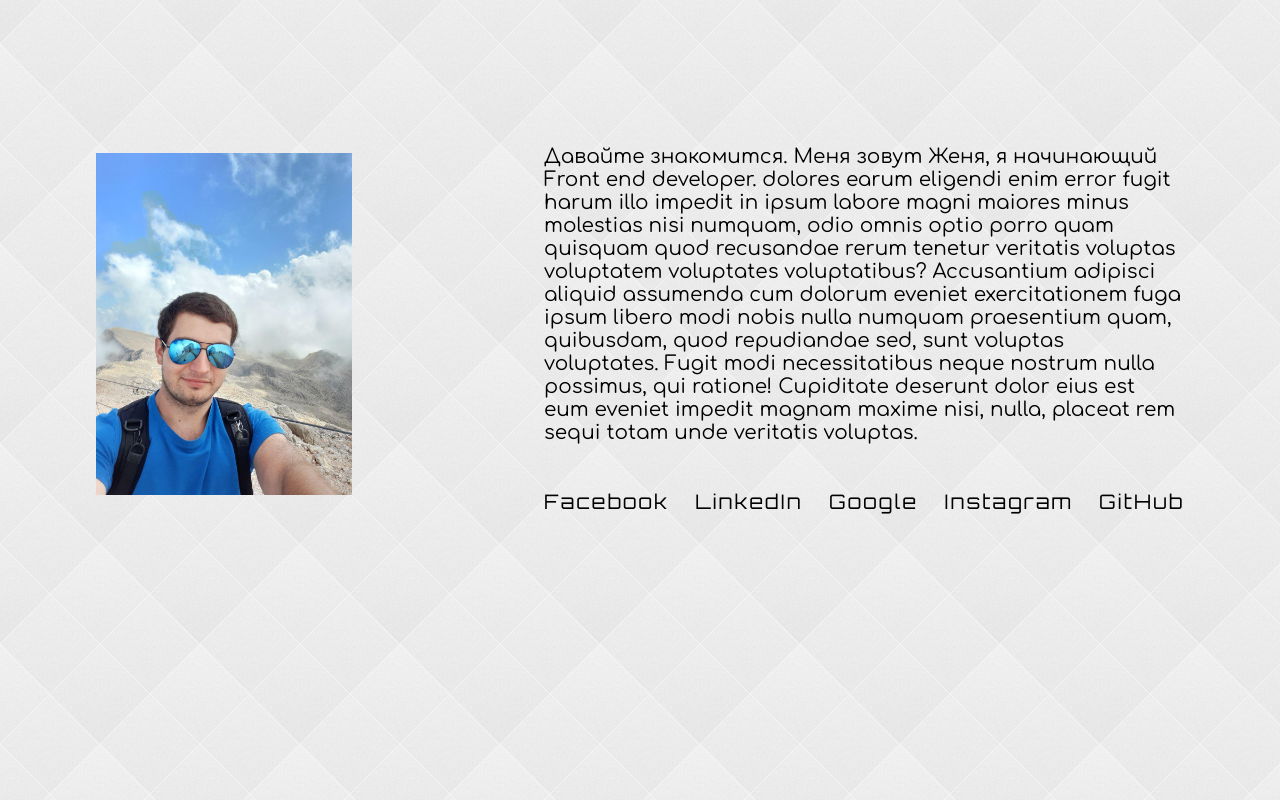
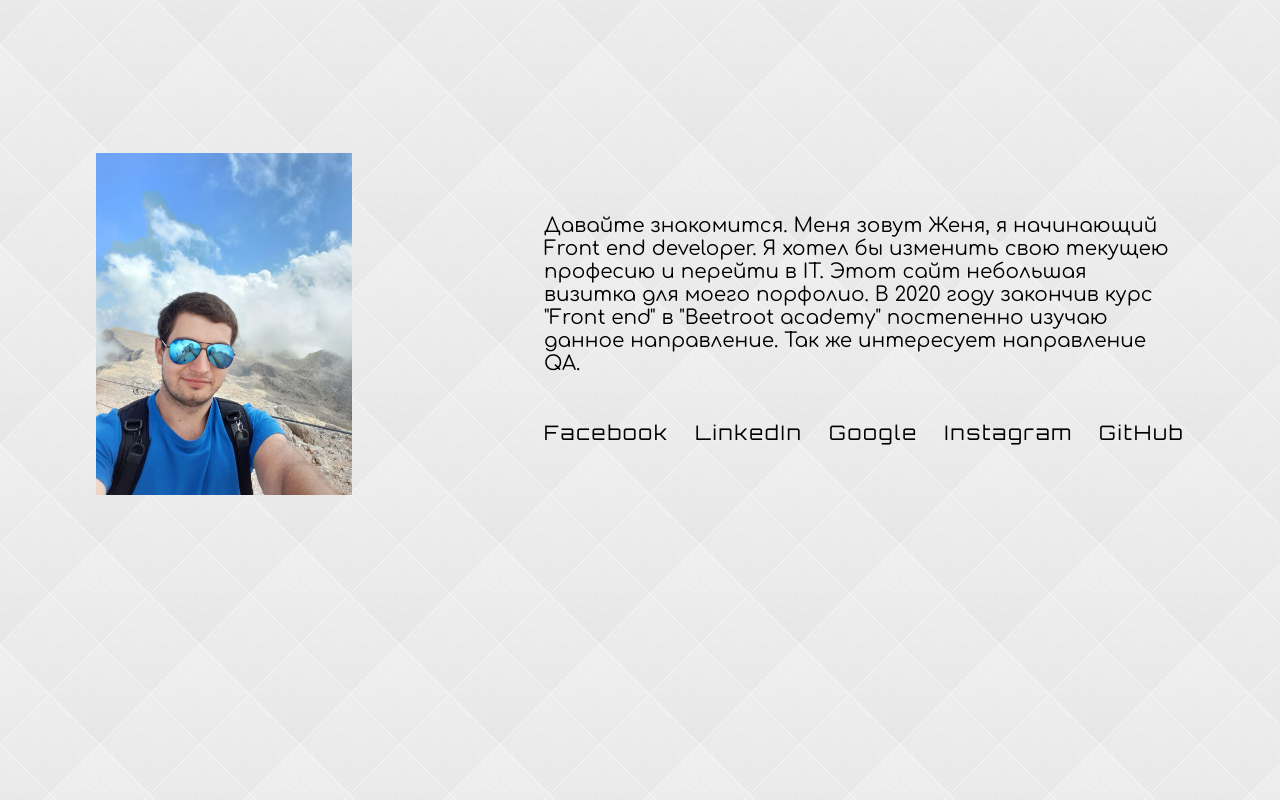
Before and after one commit to weevil000/Test, a plain HTML site: page index.html in a window 1280 px wide. Shown: the part 956-1756 px from the top of the page. Drawn offline with nearby package versions, Linux system fonts and the light colour scheme.

Commit message:
Update index.html

```diff
--- a/index.html
+++ b/index.html
@@ -44,20 +44,13 @@
             <img src="img/photo_2020-03-03_17-12-38.jpg" class="foto wow fadeIn" alt="Me">
             <div class="about_box">
                 <p class="about_text wow fadeIn">Давайте знакомится. Меня зовут Женя, я начинающий Front end developer.
-                    dolores earum eligendi enim error fugit harum illo impedit in ipsum labore magni maiores minus
-                    molestias
-                    nisi numquam, odio omnis optio porro quam quisquam quod recusandae rerum tenetur veritatis voluptas
-                    voluptatem voluptates voluptatibus? Accusantium adipisci aliquid assumenda cum dolorum eveniet
-                    exercitationem fuga ipsum libero modi nobis nulla numquam praesentium quam, quibusdam, quod
-                    repudiandae
-                    sed,
-                    sunt voluptas voluptates. Fugit modi necessitatibus neque nostrum nulla possimus, qui ratione!
-                    Cupiditate
-                    deserunt dolor eius est eum eveniet impedit magnam maxime nisi, nulla, placeat rem sequi totam unde
-                    veritatis voluptas.</p>
+                Я хотел бы изменить свою текущею професию и перейти в IT. Этот сайт небольшая визитка для моего порфолио.
+                    В 2020 году закончив курс "Front end" в "Beetroot academy" постепенно изучаю данное направление. Так же интересует
+                    направление QA.
+                </p>
                 <br>
                 <div class="about_box_lincks">
-                    <a href="#" class="about__item wow fadeIn" id="about1">Facebook</a>
+                    <a href="https://www.facebook.com/profile.php?id=100025710173919" class="about__item wow fadeIn" id="about1">Facebook</a>
                     <a href="#" class="about__item wow fadeIn" id="about2">LinkedIn</a>
                     <a href="#" class="about__item wow fadeIn" id="about3">Google</a>
                     <a href="#" class="about__item wow fadeIn" id="about4">Instagram</a>
```
